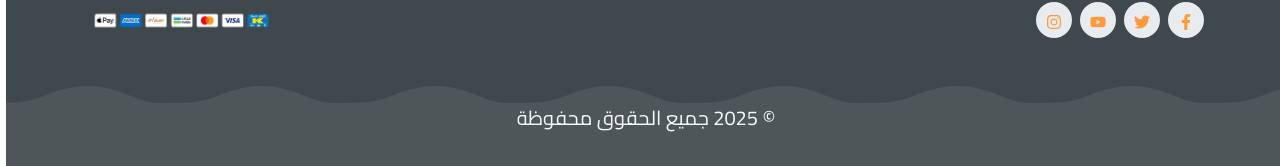
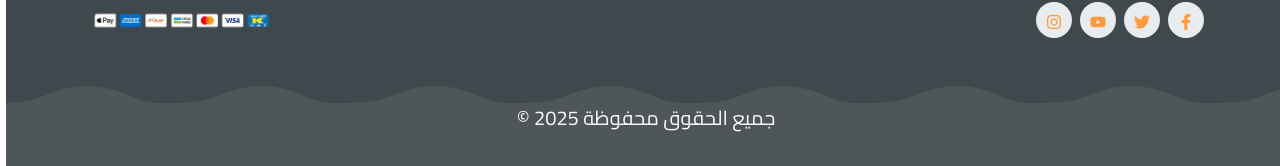
Before and after one commit to Liala-2003/home-page-tasks, a React (Vite) app: page / in a window 1280 px wide. Shown: the part 1536-1702 px from the top of the page. Built offline with nearby package versions, Linux system fonts and the light colour scheme.

Commit message:
add footer lien end

```diff
--- a/src/components/Footer/Footer.jsx
+++ b/src/components/Footer/Footer.jsx
@@ -68,7 +68,7 @@ function Footer() {
             </div>
   </div>
       </div>
-       <div className="text-center small py-3 fr"  >© {new Date().getFullYear()} جميع الحقوق محفوظة</div>
+       <div className="text-center small py-3 fr"  >  جميع الحقوق محفوظة {new Date().getFullYear()} ©</div>
     </footer>
   );
 }
```
